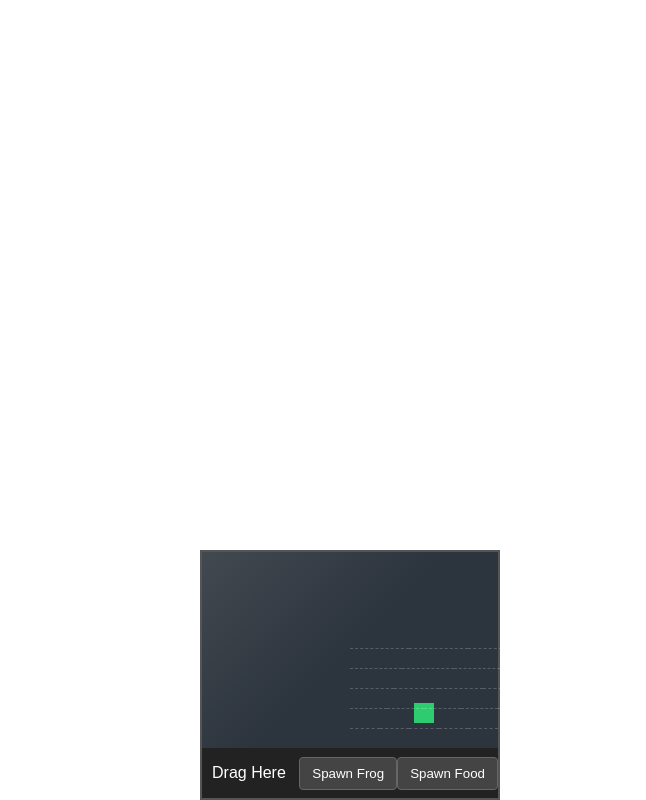
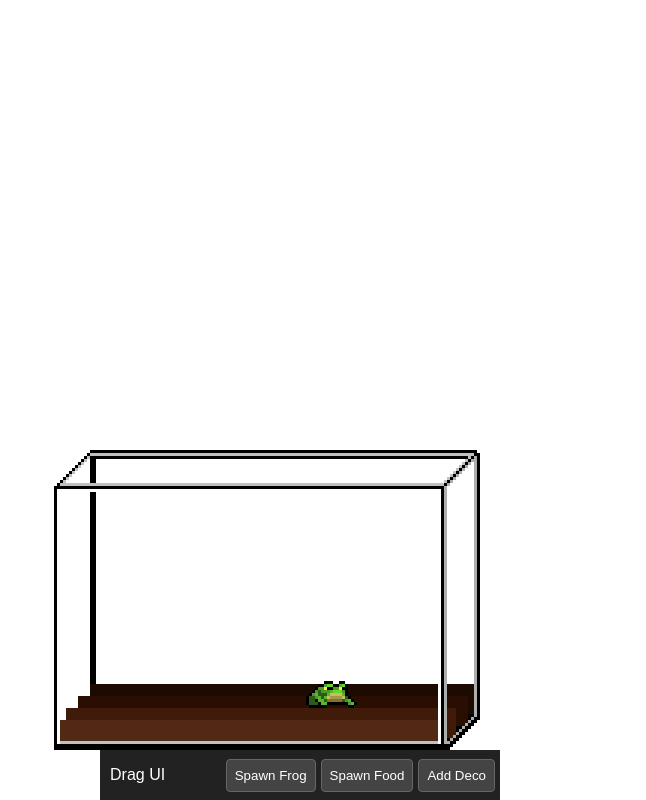
Before and after one commit to lex-corvinus/the-jabba-initiative, an Electron app: page src/index.html in a window 500 px wide. Both pictures are taken after a click on the button "Spawn Frog". Shown: the whole page, 646 px wide, since content can reach past the window. Drawn offline with Linux system fonts and the light colour scheme.

Commit message:
assets imported, barebones MVP

```diff
--- /dev/null
+++ b/src/entities/frogAI.js
@@ -0,0 +1,72 @@
+export class Frog {
+    constructor(row, x, element, rowData) {
+        this.row = row;
+        this.x = x;
+        this.el = element;
+        this.width = 17;
+        this.speed = 8; // Pixels per tick
+        this.rowData = rowData;
+        this.updateDOM();
+    }
+
+    update(foods) {
+        if (foods.length > 0) {
+            this.hunt(foods);
+        } else {
+            this.roam();
+        }
+        this.updateDOM();
+    }
+
+    hunt(foods) {
+        let target = foods[0];
+        let minDist = Math.abs(this.row - target.row) * 50 + Math.abs(this.x - target.x);
+
+        for (let i = 1; i < foods.length; i++) {
+            let dist = Math.abs(this.row - foods[i].row) * 50 + Math.abs(this.x - foods[i].x);
+            if (dist < minDist) {
+                minDist = dist;
+                target = foods[i];
+            }
+        }
+
+        // Move row
+        if (this.row < target.row) this.row++;
+        else if (this.row > target.row) this.row--;
+        // Move X
+        else {
+            if (this.x < target.x) this.x += Math.min(this.speed, target.x - this.x);
+            else if (this.x > target.x) this.x -= Math.min(this.speed, this.x - target.x);
+        }
+
+        // Eat
+        if (this.row === target.row && Math.abs(this.x - target.x) <= this.speed) {
+            target.el.remove();
+            foods.splice(foods.indexOf(target), 1);
+        }
+    }
+
+    roam() {
+        if (Math.random() < 0.3) {
+            const dir = Math.random() < 0.5 ? 1 : -1;
+            if (this.row + dir >= 1 && this.row + dir <= 4) this.row += dir;
+        } else {
+            const dir = Math.random() < 0.5 ? 1 : -1;
+            this.x += dir * this.speed;
+        }
+    }
+
+    clampPosition() {
+        const data = this.rowData[this.row];
+        if (this.x < data.minX) this.x = data.minX;
+        if (this.x > data.maxX - this.width) this.x = data.maxX - this.width;
+    }
+
+    updateDOM() {
+        this.clampPosition();
+        const data = this.rowData[this.row];
+        this.el.style.left = `${this.x}px`;
+        this.el.style.bottom = `${data.baseY}px`;
+        this.el.style.zIndex = data.z;
+    }
+}
--- a/src/globals.css
+++ b/src/globals.css
@@ -6,98 +6,95 @@ body {
 }
 
 #game-container {
-    width: 25vw;
-    height: 30vh;
-    min-width: 300px;
-    min-height: 250px;
-    position: absolute;
-    bottom: 0;
-    right: 0;
+    width: 100vw;
+    height: 100vh;
     display: flex;
     flex-direction: column;
-    background: rgba(15, 30, 45, 0.8);
-    border: 2px solid #555;
-    box-sizing: border-box;
+    justify-content: flex-end;
+    align-items: flex-end;
 }
 
 #aquarium {
-    flex-grow: 1;
+    width: 142px;
+    height: 100px;
     position: relative;
-    display: flex;
-    flex-direction: column;
-    align-items: center;
+    transform: scale(3);
+    transform-origin: bottom right;
+    image-rendering: pixelated;
+    margin-bottom: 50px;
+    margin-right: 20px;
 }
 
-.glass {
+.full-scene {
     position: absolute;
-    width: 100%;
-    height: 100%;
+    width: 142px;
+    height: 100px;
+    bottom: 0;
+    left: 0;
     pointer-events: none;
+    background-size: 142px 100px;
+    background-position: bottom left;
+    background-repeat: no-repeat;
 }
 
-#glass-back {
-    background: rgba(0, 0, 0, 0.3);
-    z-index: 0;
-}
+#bg { background-image: url('./assets/bg.png'); background-color: transparent; }
+#layer4 { background-image: url('./assets/layer4.png'); }
+#layer3 { background-image: url('./assets/layer3.png'); }
+#layer2 { background-image: url('./assets/layer2.png'); }
+#layer1 { background-image: url('./assets/layer1.png'); }
+#front { background-image: url('./assets/front.png'); }
 
-#glass-front {
-    background: linear-gradient(135deg, rgba(255,255,255,0.1) 0%, rgba(255,255,255,0) 50%);
-    z-index: 10;
-}
-
-.floor {
-    display: flex;
-    justify-content: space-evenly;
-    height: 30px;
+.entity {
     position: absolute;
-}
-
-.tile {
-    width: 20%;
-    height: 100%;
-    border-bottom: 1px dashed rgba(255, 255, 255, 0.2);
-    position: relative;
-    display: flex;
-    justify-content: center;
-    align-items: flex-end;
+    background-position: bottom left;
+    background-repeat: no-repeat;
+    background-size: cover;
 }
 
 .frog {
-    width: 20px;
-    height: 20px;
-    background-color: #2ecc71;
-    position: absolute;
-    bottom: 5px;
-    transition: all 0.3s ease-in-out;
+    width: 17px;
+    height: 9px;
+    background-image: url('./assets/jabba.png');
+    transition: left 0.2s linear, bottom 0.2s linear;
 }
 
 .food {
-    width: 8px;
-    height: 8px;
+    width: 4px;
+    height: 4px;
     background-color: #e74c3c;
-    position: absolute;
-    bottom: 5px;
-    border-radius: 50%;
+}
+
+.grass {
+    width: 18px;
+    height: 16px;
+    background-image: url('./assets/grass.png');
+}
+
+.stone {
+    width: 15px;
+    height: 7px;
+    background-image: url('./assets/stone.png');
 }
 
 #ui {
+    width: 400px;
     height: 50px;
     display: flex;
     justify-content: space-around;
     align-items: center;
     background: #222;
-    z-index: 11;
+    position: absolute;
+    bottom: 0;
+    right: 0;
+    z-index: 9999;
 }
 
 button {
-    padding: 8px 12px;
+    padding: 8px;
     cursor: pointer;
     background: #444;
     color: white;
     border: 1px solid #666;
     border-radius: 4px;
+    margin-right: 5px;
 }
-
-button:hover {
-    background: #555;
-}
--- a/src/index.html
+++ b/src/index.html
@@ -1,26 +1,31 @@
 <!DOCTYPE html>
-<html>
-
+<html lang="EN">
 <head>
     <link rel="stylesheet" href="globals.css">
-    <meta http-equiv="Content-Security-Policy" content="default-src 'self'; style-src 'self' 'unsafe-inline'; script-src 'self'">
+    <meta http-equiv="Content-Security-Policy" content="default-src 'self'; style-src 'self' 'unsafe-inline'; script-src 'self' 'unsafe-inline'">
 </head>
-
 <body>
 <div id="game-container">
     <div id="aquarium">
-            <div id="glass-back" class="glass"></div>
-            <div id="aquarium-floors"></div>
-            <div id="glass-front" class="glass"></div>
+        <div id="bg" class="full-scene" style="z-index: 0;"></div>
+
+        <div id="layer4" class="full-scene" style="z-index: 10;"></div>
+        <div id="layer3" class="full-scene" style="z-index: 20;"></div>
+        <div id="layer2" class="full-scene" style="z-index: 30;"></div>
+        <div id="layer1" class="full-scene" style="z-index: 40;"></div>
+
+        <div id="front" class="full-scene" style="z-index: 100;"></div>
+
     </div>
 
     <div id="ui">
-            <div style="-webkit-app-region: drag; flex-grow: 1; color: white; padding-left: 10px;">Drag Here</div>
+        <div style="-webkit-app-region: drag; flex-grow: 1; color: white; padding-left: 10px;">Drag UI</div>
         <button id="btn-frog" style="-webkit-app-region: no-drag;">Spawn Frog</button>
         <button id="btn-food" style="-webkit-app-region: no-drag;">Spawn Food</button>
+        <button id="btn-deco" style="-webkit-app-region: no-drag;">Add Deco</button>
     </div>
 </div>
-    <script src="renderer.js"></script>
+<script type="module" src="scripts/renderer.js"></script>
+<script type="module" src="renderer.js"></script>
 </body>
-
 </html>
--- a/src/main.js
+++ b/src/main.js
@@ -7,8 +7,8 @@ const __dirname = path.dirname(__filename);
 
 function createWindow() {
     const win = new BrowserWindow({
-        width: 400,
-        height: 350,
+        width: 500,  // Increased from 400
+        height: 450, // Increased from 350
         transparent: true,
         frame: false,
         alwaysOnTop: true,
@@ -22,6 +22,8 @@ function createWindow() {
     });
 
     win.loadFile(path.join(__dirname, 'index.html'));
+
+    win.webContents.openDevTools({ mode: 'detach' });
 }
 
 app.whenReady().then(() => {
--- a/src/renderer.js
+++ b/src/renderer.js
@@ -1,88 +1,61 @@
-const floorsContainer = document.getElementById('aquarium-floors');
+import { Frog } from './entities/frogAI.js';
+
+const aquarium = document.getElementById('aquarium');
 const frogs = [];
 const foods = [];
 
-function initGrid() {
-    for (let f = 4; f >= 0; f--) {
-        const floor = document.createElement('div');
-        floor.className = 'floor';
+export const ROW_DATA = {
+    1: { z: 41, baseY: 10, minX: 0, maxX: 130 },
+    2: { z: 31, baseY: 14, minX: 4, maxX: 134 },
+    3: { z: 21, baseY: 18, minX: 8, maxX: 138 },
+    4: { z: 11, baseY: 22, minX: 12, maxX: 142 }
+};
 
-        floor.style.width = `${50 + (4 - f) * 12.5}%`;
-        floor.style.bottom = `${20 + (4 - f) * 20}px`;
-        floor.style.zIndex = 5 - f;
-
-        for (let p = 0; p < 5; p++) {
-            const tile = document.createElement('div');
-            tile.className = 'tile';
-            tile.dataset.f = f;
-            tile.dataset.p = p;
-            floor.appendChild(tile);
-        }
-        floorsContainer.appendChild(floor);
-    }
+function getRandomRow() {
+    return Math.floor(Math.random() * 4) + 1;
 }
 
-function getTile(f, p) {
-    return document.querySelector(`.tile[data-f="${f}"][data-p="${p}"]`);
+function getRandomX(row, entityWidth) {
+    const data = ROW_DATA[row];
+    return Math.floor(Math.random() * (data.maxX - data.minX - entityWidth)) + data.minX;
+}
+
+function spawnEntity(type, className, width) {
+    const row = getRandomRow();
+    const x = getRandomX(row, width);
+
+    const el = document.createElement('div');
+    el.className = `entity ${className}`;
+    el.style.left = `${x}px`;
+    el.style.bottom = `${ROW_DATA[row].baseY}px`;
+    el.style.zIndex = ROW_DATA[row].z;
+
+    aquarium.appendChild(el);
+    return { el, row, x, width };
 }
 
 document.getElementById('btn-frog').addEventListener('click', () => {
-    const f = Math.floor(Math.random() * 5);
-    const p = Math.floor(Math.random() * 5);
+    const row = getRandomRow();
+    const x = getRandomX(row, 17);
 
-    const frogEl = document.createElement('div');
-    frogEl.className = 'frog';
-    getTile(f, p).appendChild(frogEl);
+    const el = document.createElement('div');
+    el.className = 'entity frog';
+    aquarium.appendChild(el);
 
-    frogs.push({ el: frogEl, f: f, p: p });
+    frogs.push(new Frog(row, x, el, ROW_DATA));
 });
 
 document.getElementById('btn-food').addEventListener('click', () => {
-    const f = Math.floor(Math.random() * 5);
-    const p = Math.floor(Math.random() * 5);
+    const food = spawnEntity('food', 'food', 4);
+    foods.push(food);
+});
 
-    const foodEl = document.createElement('div');
-    foodEl.className = 'food';
-    getTile(f, p).appendChild(foodEl);
-
-    foods.push({ el: foodEl, f: f, p: p });
+document.getElementById('btn-deco').addEventListener('click', () => {
+    const isGrass = Math.random() > 0.5;
+    if (isGrass) spawnEntity('grass', 'grass', 18);
+    else spawnEntity('stone', 'stone', 15);
 });
 
 setInterval(() => {
-    frogs.forEach(frog => {
-        if (foods.length > 0) {
-            let nearestFood = foods[0];
-            let minDist = Math.abs(frog.f - foods[0].f) + Math.abs(frog.p - foods[0].p);
-
-            for (let i = 1; i < foods.length; i++) {
-                let dist = Math.abs(frog.f - foods[i].f) + Math.abs(frog.p - foods[i].p);
-                if (dist < minDist) {
-                    minDist = dist;
-                    nearestFood = foods[i];
-                }
-            }
-
-            if (frog.f < nearestFood.f) frog.f++;
-            else if (frog.f > nearestFood.f) frog.f--;
-            else if (frog.p < nearestFood.p) frog.p++;
-            else if (frog.p > nearestFood.p) frog.p--;
-
-            if (frog.f === nearestFood.f && frog.p === nearestFood.p) {
-                nearestFood.el.remove();
-                foods.splice(foods.indexOf(nearestFood), 1);
-            }
-        } else {
-            if (Math.random() < 0.3) {
-                const axis = Math.random() < 0.5 ? 'f' : 'p';
-                const dir = Math.random() < 0.5 ? 1 : -1;
-
-                if (axis === 'f' && frog.f + dir >= 0 && frog.f + dir <= 4) frog.f += dir;
-                if (axis === 'p' && frog.p + dir >= 0 && frog.p + dir <= 4) frog.p += dir;
-            }
-        }
-
-        getTile(frog.f, frog.p).appendChild(frog.el);
-    });
-}, 1000);
-
-initGrid();
+    frogs.forEach(frog => frog.update(foods));
+}, 500); // 500ms AI tick
```
Also changed, not shown: README.md, src/assets/bg.png (added), src/assets/front.png (added), src/assets/grass.png (added), src/assets/jabba.png (added), src/assets/layer1.png (added), src/assets/layer2.png (added), src/assets/layer3.png (added), src/assets/layer4.png (added), src/assets/stone.png (added). Lines whose indentation alone changed are shown as unchanged.
